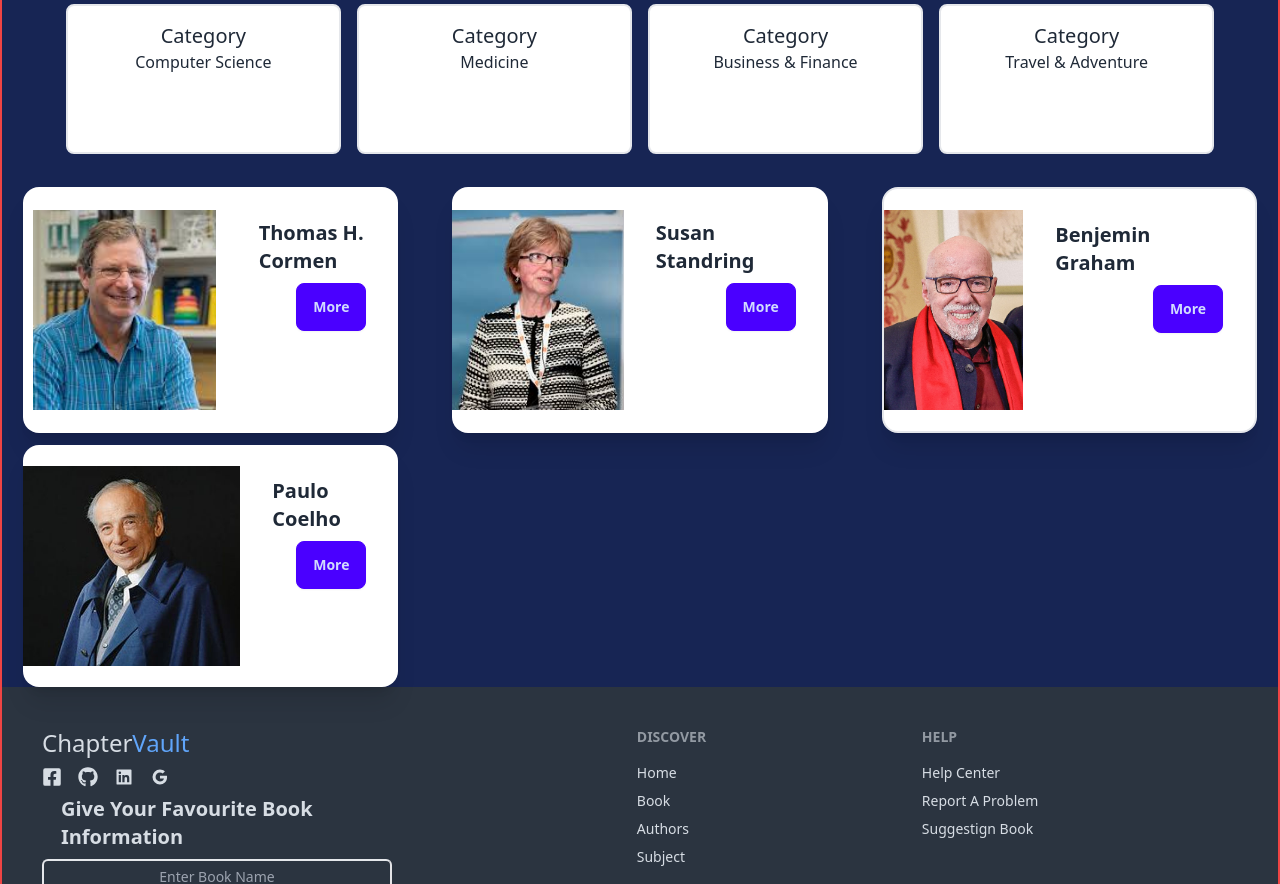
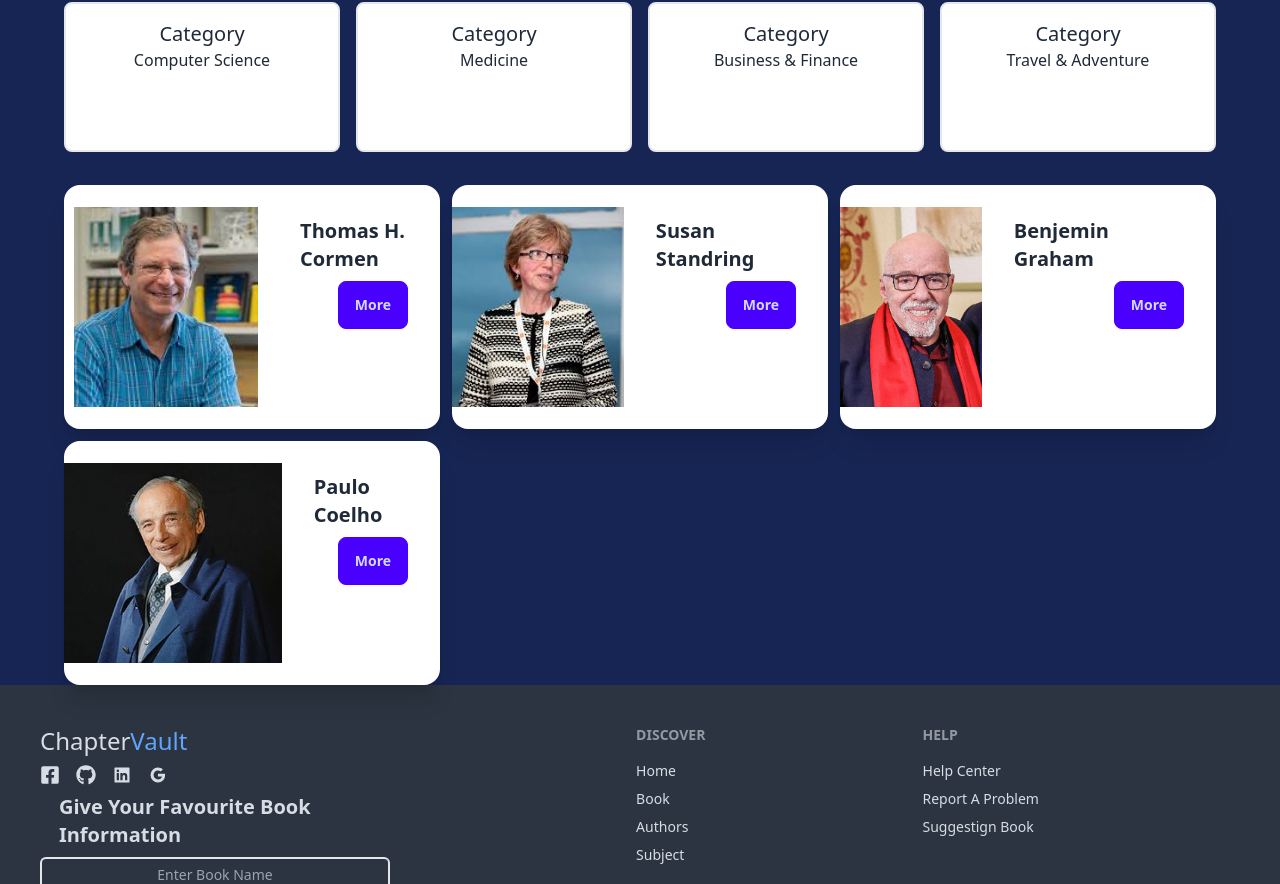
Before and after one commit to rajib777durjoy/assignment11client, a React (Vite) app: page / in a window 1280 px wide. Shown: the part 885-1769 px from the top of the page. Built offline with nearby package versions, Linux system fonts and the light colour scheme; no server answers.

Commit message:
all card customized done

```diff
--- a/src/Authentication/UseAxios.jsx
+++ b/src/Authentication/UseAxios.jsx
@@ -5,7 +5,7 @@ import { useNavigate } from 'react-router-dom';
 
 
 const instanceAxios = axios.create({
-    baseURL:`${import.meta.env.VITE_localhostUrl}`,
+    baseURL:import.meta.env.VITE_localhostUrl,
     withCredentials:true
 
   });
--- a/src/Authprovider/Authprovider.jsx
+++ b/src/Authprovider/Authprovider.jsx
@@ -25,7 +25,7 @@ const Authprovider = ({children}) => {
  useEffect(()=>{
    const unSubcribe= onAuthStateChanged(auth,currentuser=>{
         setuser(currentuser)
-
+        setloader(false)
         if(currentuser?.email){
           const userEmail={email:currentuser?.email}
           axios.post(`${import.meta.env.VITE_localhostUrl}/jwt`,userEmail,{
@@ -33,7 +33,7 @@ const Authprovider = ({children}) => {
           })
           .then(res=>{
             console.log(res.data)
-            setloader(false)
+            // setloader(false)
           })
         }
         else{
--- a/src/Component/Extra/AuthorList.jsx
+++ b/src/Component/Extra/AuthorList.jsx
@@ -2,8 +2,8 @@ import React from 'react';
 
 const AuthorList = () => {
     return (
-        <div className='w-[100%]  min-h-[500px] grid gap-3 md:grid-cols-2 lg:grid-cols-3'>
-            <div className="card card-side  w-[90%] mx-auto bg-base-100 shadow-xl">
+        <div className='w-[90%] mx-auto  min-h-[500px] grid gap-3 md:grid-cols-2 lg:grid-cols-3'>
+            <div className="card card-side  bg-base-100 shadow-xl">
                 <figure>
                     <img
                         src="/ThomasImage.jpg"
@@ -16,7 +16,7 @@ const AuthorList = () => {
                     </div>
                 </div>
             </div>
-            <div className="card card-side w-[90%] mx-auto bg-base-100 shadow-xl">
+            <div className="card card-side  bg-base-100 shadow-xl">
                 <figure>
                     <img
                         src="/susanMedicine.jpg"
@@ -29,7 +29,7 @@ const AuthorList = () => {
                     </div>
                 </div>
             </div>
-            <div className="card card-side border-2  w-[90%] mx-auto bg-base-100 shadow-xl">
+            <div className="card card-side   bg-base-100 shadow-xl">
                 <figure>
                     <img
                         src="/paulo.jpg"
@@ -42,7 +42,7 @@ const AuthorList = () => {
                     </div>
                 </div>
             </div>
-            <div className="card card-side w-[90%] mx-auto bg-base-100 shadow-xl">
+            <div className="card card-side   bg-base-100 shadow-xl">
                 <figure>
                     <img
                         src="/banjamin.jpg"
--- a/src/Layout/Mainlayout.jsx
+++ b/src/Layout/Mainlayout.jsx
@@ -6,7 +6,7 @@ import Footer from '../Footer/Footer';
 
 const Mainlayout = () => {
     return (
-        <div className='w-[100%]  min-h-screen border-2 border-red-500 bg-blue-950'>
+        <div className='w-[100%]  min-h-screen  bg-blue-950'>
             <header>
             <Navbar></Navbar>
             </header>
--- a/src/Pages/Addbook/Addbook.jsx
+++ b/src/Pages/Addbook/Addbook.jsx
@@ -2,9 +2,11 @@ import axios from 'axios';
 import React, { useContext } from 'react';
 import { toast } from 'react-toastify';
 import { Authcontext } from '../../Authprovider/Authprovider';
+import UseAxios from '../../Authentication/UseAxios';
 
 const Addbook = () => {
 const {user}=useContext(Authcontext)
+const axiosInst=UseAxios()
 const handeladdbookinfo=(e)=>{
     e.preventDefault()
     const form=e.target;
@@ -19,8 +21,9 @@ const handeladdbookinfo=(e)=>{
         return toast.error('rating number maximum 5')
     }
 
-    axios.post(`${import.meta.env.VITE_localhostUrl}/addbook`,bookDetails)
+    axiosInst.post(`${import.meta.env.VITE_localhostUrl}/addbook`,bookDetails)
     .then(res=>{
+        console.log('add book',res)
         toast.success("Book Add Successfull")
     })
 
--- a/src/Pages/Allbook/Allbook.jsx
+++ b/src/Pages/Allbook/Allbook.jsx
@@ -1,26 +1,16 @@
-import axios from 'axios';
+
 import React, { useEffect, useState } from 'react';
 // import { set } from 'react-hook-form';
 import ReactStars from "react-rating-stars-component";
 import { Link, useNavigate } from 'react-router-dom';
+import axios from 'axios';
 
 
-// {
-//     "_id": "6769799ff9536e1e5d121e00",
-//     "image": "https://i.ibb.co.com/PGz6rtb/jsbook.jpg",
-//     "name": "JavaScript",
-//     "quantity": "2",
-//     "authorName": "Jhankar Mahabub",
-//     "category": "Computer Science",
-//     "description": "this book for web development flatform students",
-//     "rating": "5",
-//     "bookcontent": "I love this book . JavaScript learn too easy."
-// }
 const Allbook = () => {
     const [books, setbook] = useState([])
     const [toggle, settoggle] = useState(true)
     const [search,setsearchValue]=useState('')
-    const updatepage = useNavigate()
+    const updatepage = useNavigate();
     const { _id, name, image, quantity, authorName, category, description, rating, bookcontent } = books
 
     useEffect(() => {
@@ -85,7 +75,7 @@ const Allbook = () => {
                                 color="#ffd700"
                                 edit={false}
                             /></h2>
-                            <div className="card-actions justify-center mt-4">
+                            <div className="card-actions justify-center my-4">
                                 <Link to={`/updatepage/${book?._id}`}><button className="btn btn-primary w-[100%]">Update</button></Link>
                             </div>
                         </div>
```
